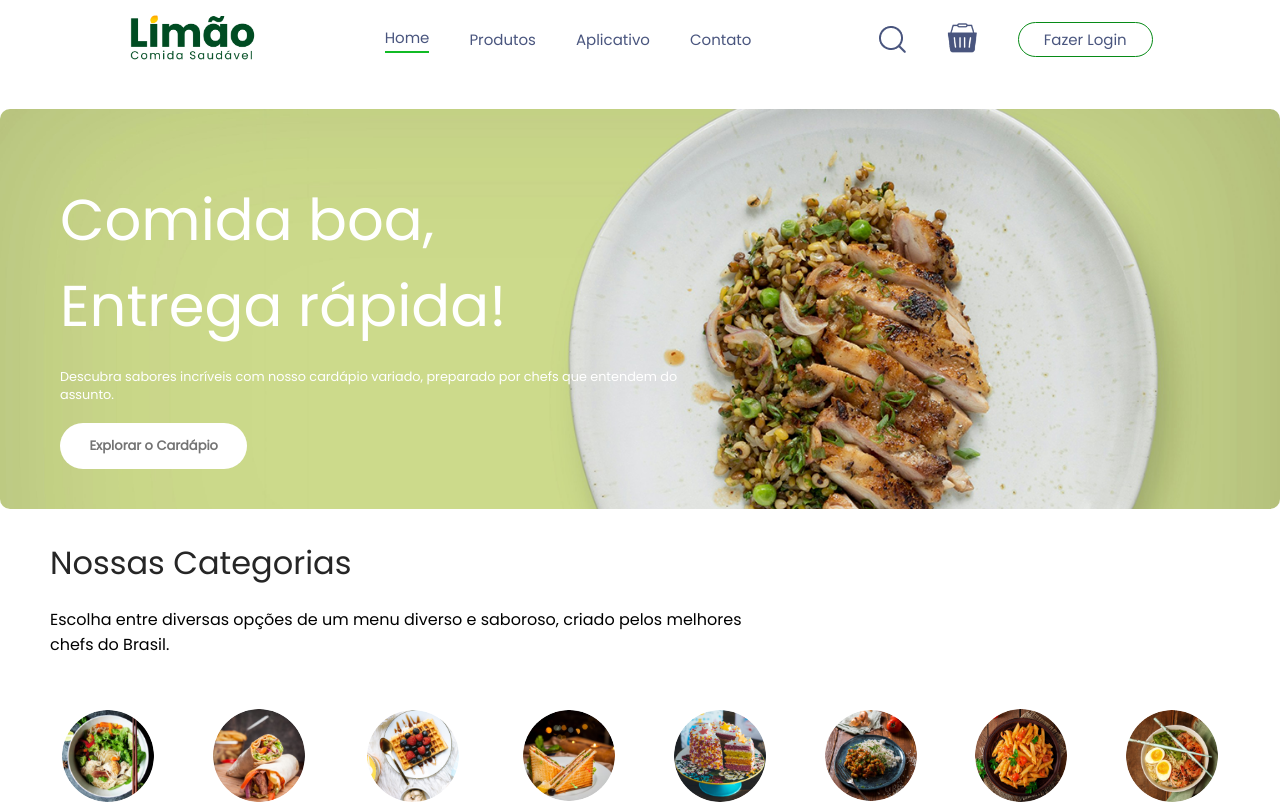
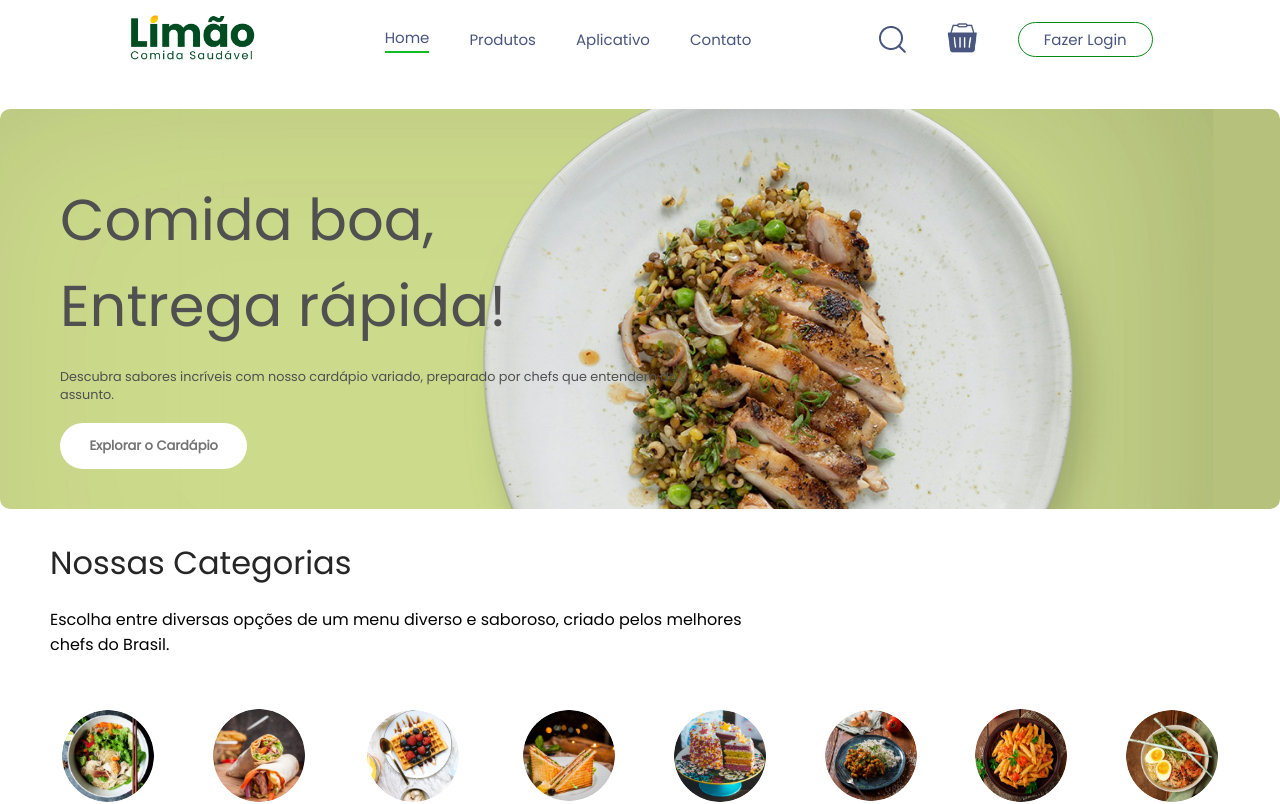
Before and after one commit to lukegoes/limao_delivery, a React (Vite) app: page / in a window 1280 px wide. Shown: the top 804 px of the page. Built offline with nearby package versions, Linux system fonts and the light colour scheme; no server answers.

Commit message:
fix: ajuste visual

```diff
--- a/src/components/Header/Header.css
+++ b/src/components/Header/Header.css
@@ -23,12 +23,12 @@
 
 .header-contents h2{
     font-weight: 500;
-    color: white;
+    color: #505050;
     font-size: max(4.5vw, 22px);
 }
 
 .header-contents p{
-    color: white;
+    color: #505050;
     font-size: 1vw;
 }
 
```
Also changed, not shown: public/header_img.png.
